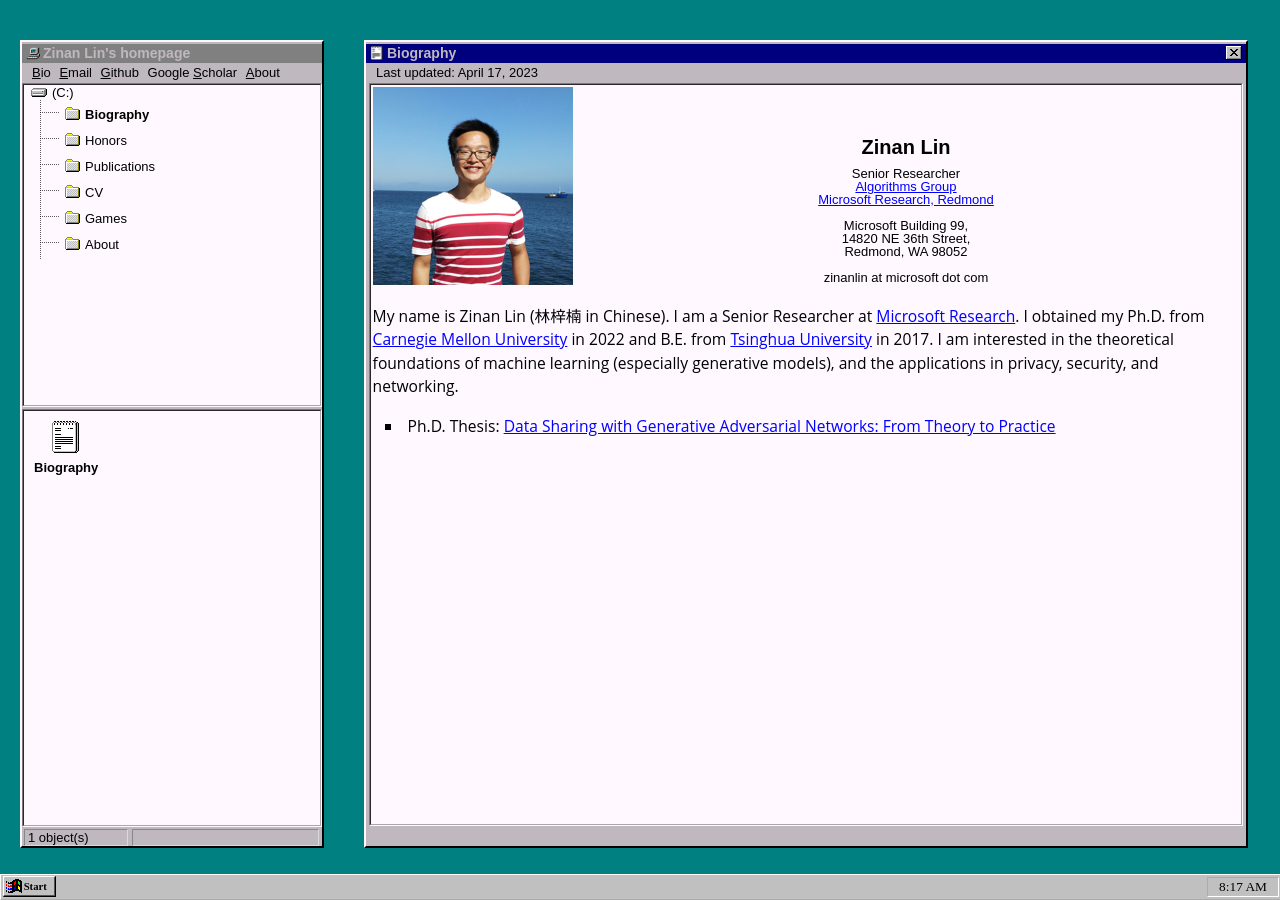
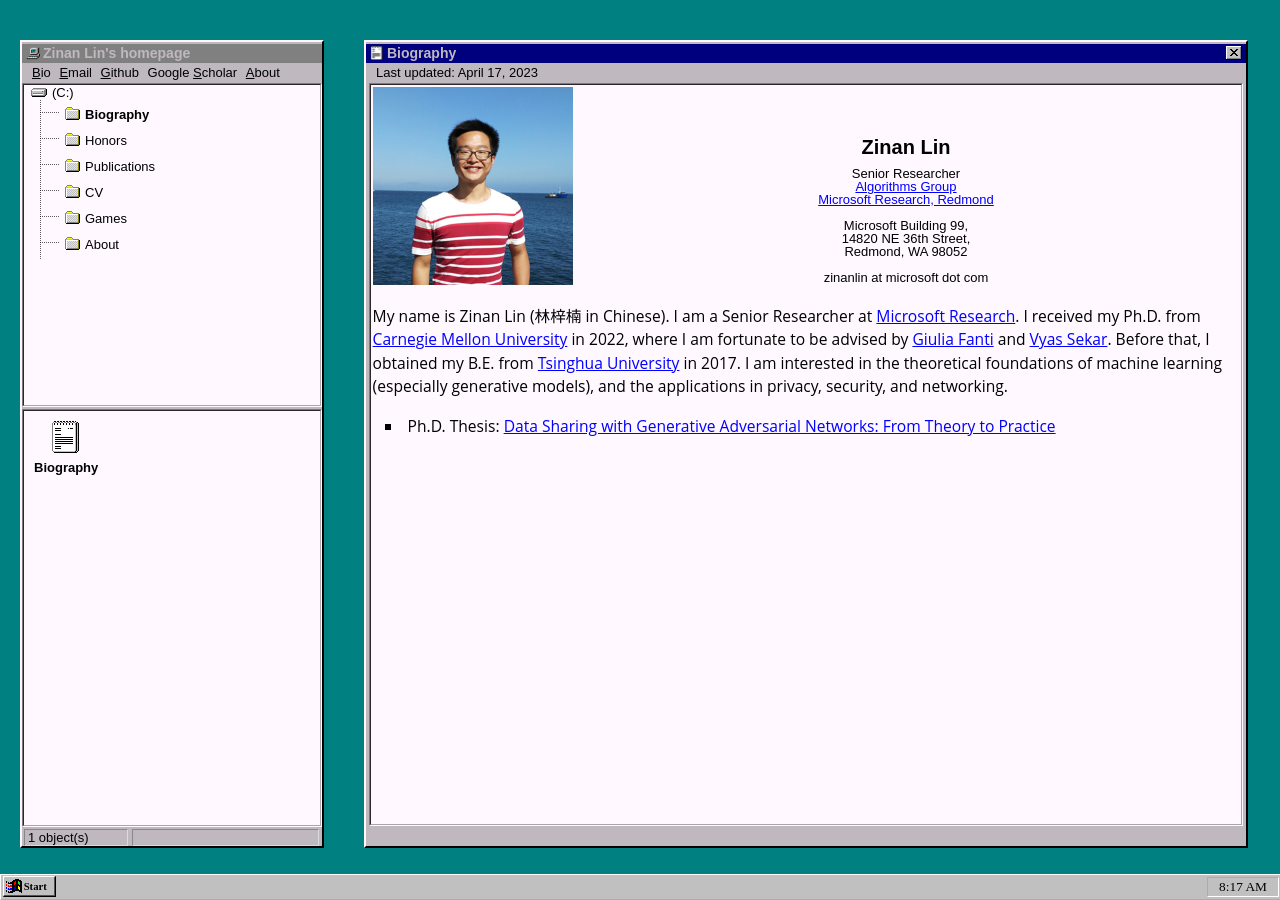
Before and after one commit to fjxmlzn/fjxmlzn.github.io, a Jekyll site: the page built from _bio/bio.html, in a window 1280 px wide. Built offline with Jekyll 4.4.1, drawn with Linux system fonts in a browser that asks for light colours.

Commit message:
update bio

```diff
--- a/_bio/bio.html
+++ b/_bio/bio.html
@@ -42,7 +42,7 @@
 </div>
 <div class="bio_statement">
     <p>
-        My name is Zinan Lin (林梓楠 in Chinese). I am a Senior Researcher at <a href="https://www.microsoft.com/en-us/research/lab/microsoft-research-redmond/" target="_blank">Microsoft Research</a>. I obtained my Ph.D. from <a href="https://www.cmu.edu/" target="_blank"> Carnegie Mellon University</a> in 2022 and B.E. from <a href="http://www.tsinghua.edu.cn/publish/newthuen/index.html" target="_blank">Tsinghua University</a> in 2017. I am interested in the theoretical foundations of machine learning (especially generative models), and the applications in privacy, security, and networking.
+        My name is Zinan Lin (林梓楠 in Chinese). I am a Senior Researcher at <a href="https://www.microsoft.com/en-us/research/lab/microsoft-research-redmond/" target="_blank">Microsoft Research</a>. I received my Ph.D. from <a href="https://www.cmu.edu/" target="_blank"> Carnegie Mellon University</a> in 2022, where I am fortunate to be advised by <a href="http://www.andrew.cmu.edu/user/gfanti/" target="_blank">Giulia Fanti</a> and <a href="https://users.ece.cmu.edu/~vsekar/" target="_blank">Vyas Sekar</a>. Before that, I obtained my B.E. from <a href="http://www.tsinghua.edu.cn/publish/newthuen/index.html" target="_blank">Tsinghua University</a> in 2017. I am interested in the theoretical foundations of machine learning (especially generative models), and the applications in privacy, security, and networking.
         <ul>
             <li>
                 Ph.D. Thesis: <a href="PhD_thesis.pdf" target="_blank">Data Sharing with Generative Adversarial Networks: From Theory to Practice</a>
```
